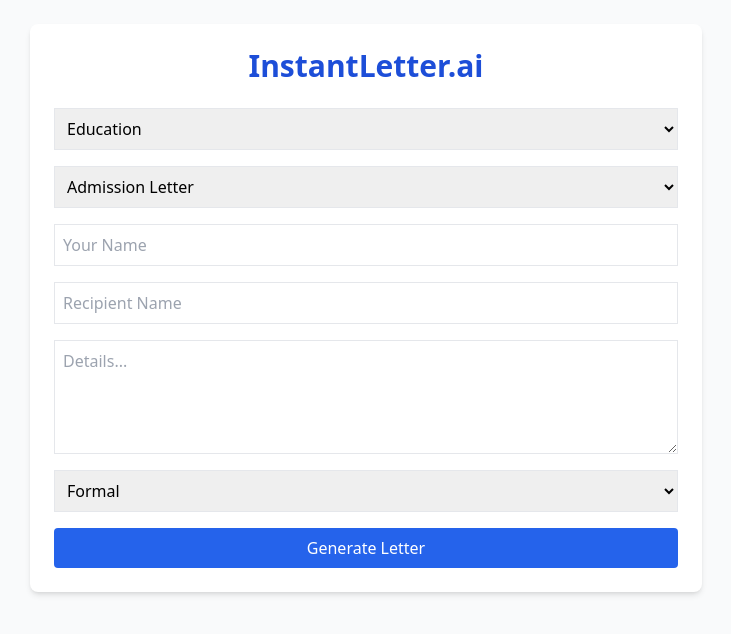
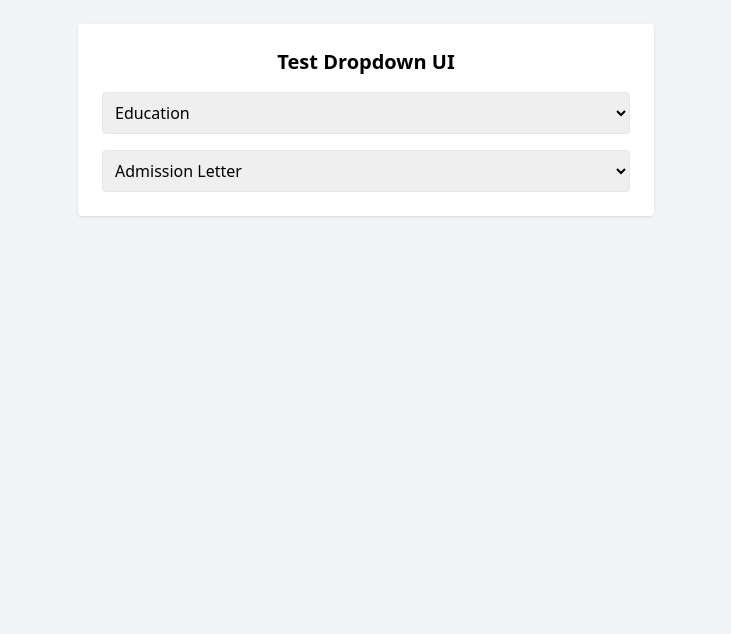
Before and after one commit to uzair-dev123/instantletter-ai-v1, a React (Vite) app: page / in a window 1280 px wide. Shown: the top 634 px of the page, without its empty margins (274-1005 px from the left). Built offline with nearby package versions, Linux system fonts and the light colour scheme.

Commit message:
Update App.jsx

```diff
--- a/src/App.jsx
+++ b/src/App.jsx
@@ -1,117 +1,43 @@
 import React, { useState } from 'react';
-import { saveAs } from 'file-saver';
-import { jsPDF } from 'jspdf';
-import { Document, Packer, Paragraph, TextRun } from 'docx';
 
 export default function App() {
   const categories = {
-    Education: ['Admission Letter', 'Recommendation Letter', 'Hostile Behavior Letter'],
-    Employment: ['Job Application', 'Resignation Letter', 'Experience Letter'],
-    Government: ['Visa Letter', 'Name Change Letter'],
-    Banking: ['Loan Application', 'Bank Statement Request'],
-    Personal: ['Apology Letter', 'Invitation Letter']
+    Education: ['Admission Letter', 'Recommendation Letter', 'Complaint Letter'],
+    Employment: ['Job Application', 'Resignation Letter', 'Experience Certificate'],
+    Visa: ['Sponsor Letter', 'Cover Letter']
   };
 
   const [selectedCategory, setSelectedCategory] = useState('Education');
   const [selectedSubtype, setSelectedSubtype] = useState(categories['Education'][0]);
-  const [name, setName] = useState('');
-  const [to, setTo] = useState('');
-  const [detail, setDetail] = useState('');
-  const [tone, setTone] = useState('Formal');
-  const [output, setOutput] = useState('');
-  const [loading, setLoading] = useState(false);
-
-  const generateLetter = async () => {
-    setLoading(true);
-    try {
-      const res = await fetch('/api/generate-letter', {
-        method: 'POST',
-        headers: { 'Content-Type': 'application/json' },
-        body: JSON.stringify({
-          messages: [
-            {
-              role: 'user',
-              content: `Write a ${tone.toLowerCase()} ${selectedSubtype} letter from ${name} to ${to}. Context: ${detail}`,
-            },
-          ],
-        }),
-      });
-      const data = await res.json();
-      setOutput(data.reply || 'No response received');
-    } catch {
-      setOutput('Error generating letter.');
-    }
-    setLoading(false);
-  };
-
-  const downloadAsPDF = () => {
-    const doc = new jsPDF();
-    doc.text(output, 10, 10);
-    doc.save(`${selectedSubtype.replace(/\s+/g, '_')}_letter.pdf`);
-  };
-
-  const downloadAsDocx = async () => {
-    const doc = new Document({
-      sections: [
-        {
-          children: [new Paragraph({ children: [new TextRun(output)] })],
-        },
-      ],
-    });
-    const blob = await Packer.toBlob(doc);
-    saveAs(blob, `${selectedSubtype.replace(/\s+/g, '_')}_letter.docx`);
-  };
 
   return (
-    <div className="min-h-screen bg-gray-50 p-6">
-      <div className="max-w-2xl mx-auto bg-white p-6 rounded-lg shadow-md">
-        <h1 className="text-3xl font-bold text-center text-blue-700 mb-6">InstantLetter.ai</h1>
+    <div className="min-h-screen bg-gray-100 p-6">
+      <div className="max-w-xl mx-auto bg-white p-6 rounded shadow">
+        <h1 className="text-xl font-bold mb-4 text-center">Test Dropdown UI</h1>
 
         <div className="grid grid-cols-1 gap-4">
-          <select className="border p-2" value={selectedCategory} onChange={(e) => {
-            const category = e.target.value;
-            setSelectedCategory(category);
-            setSelectedSubtype(categories[category][0]);
-          }}>
+          <select
+            value={selectedCategory}
+            onChange={(e) => {
+              setSelectedCategory(e.target.value);
+              setSelectedSubtype(categories[e.target.value][0]);
+            }}
+            className="border p-2 rounded"
+          >
             {Object.keys(categories).map((cat) => (
               <option key={cat}>{cat}</option>
             ))}
           </select>
 
-          <select className="border p-2" value={selectedSubtype} onChange={(e) => setSelectedSubtype(e.target.value)}>
+          <select
+            value={selectedSubtype}
+            onChange={(e) => setSelectedSubtype(e.target.value)}
+            className="border p-2 rounded"
+          >
             {categories[selectedCategory].map((sub) => (
               <option key={sub}>{sub}</option>
             ))}
           </select>
-
-          <input className="border p-2" placeholder="Your Name" value={name} onChange={(e) => setName(e.target.value)} />
-          <input className="border p-2" placeholder="Recipient Name" value={to} onChange={(e) => setTo(e.target.value)} />
-          <textarea className="border p-2" placeholder="Details..." rows="4" value={detail} onChange={(e) => setDetail(e.target.value)} />
-          <select className="border p-2" value={tone} onChange={(e) => setTone(e.target.value)}>
-            <option>Formal</option>
-            <option>Friendly</option>
-            <option>Apologetic</option>
-            <option>Grateful</option>
-            <option>Assertive</option>
-          </select>
-
-          <button className="bg-blue-600 hover:bg-blue-700 text-white py-2 px-4 rounded" onClick={generateLetter} disabled={loading}>
-            {loading ? 'Generating...' : 'Generate Letter'}
-          </button>
-
-          {output && (
-            <div className="mt-4">
-              <textarea
-                className="w-full border p-2 text-sm text-gray-700 rounded resize-none min-h-[250px]"
-                value={output}
-                onChange={(e) => setOutput(e.target.value)}
-              />
-              <div className="flex gap-2 justify-end mt-2">
-                <button onClick={downloadAsPDF} className="bg-purple-600 hover:bg-purple-700 text-white px-3 py-1 rounded text-sm">.PDF</button>
-                <button onClick={downloadAsDocx} className="bg-indigo-600 hover:bg-indigo-700 text-white px-3 py-1 rounded text-sm">.DOCX</button>
-              </div>
-            </div>
-          )}
         </div>
       </div>
     </div>
```
